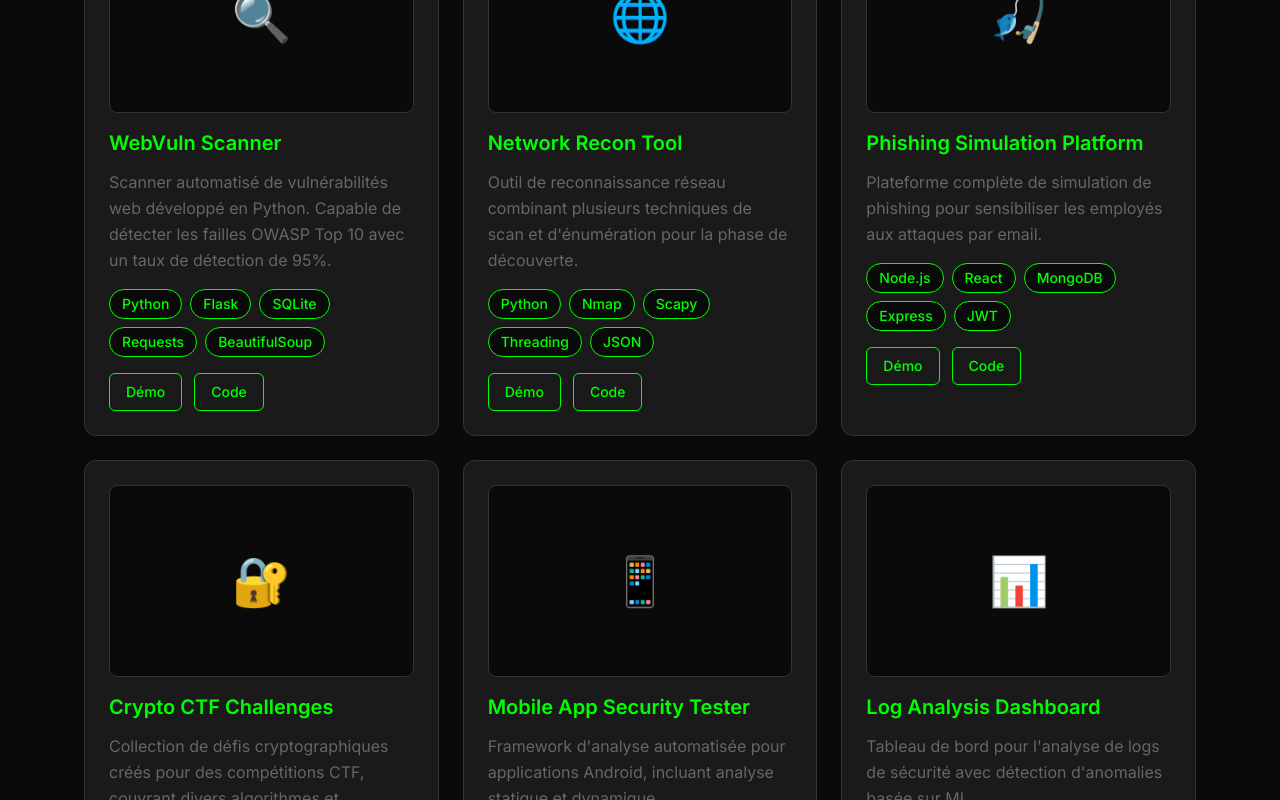
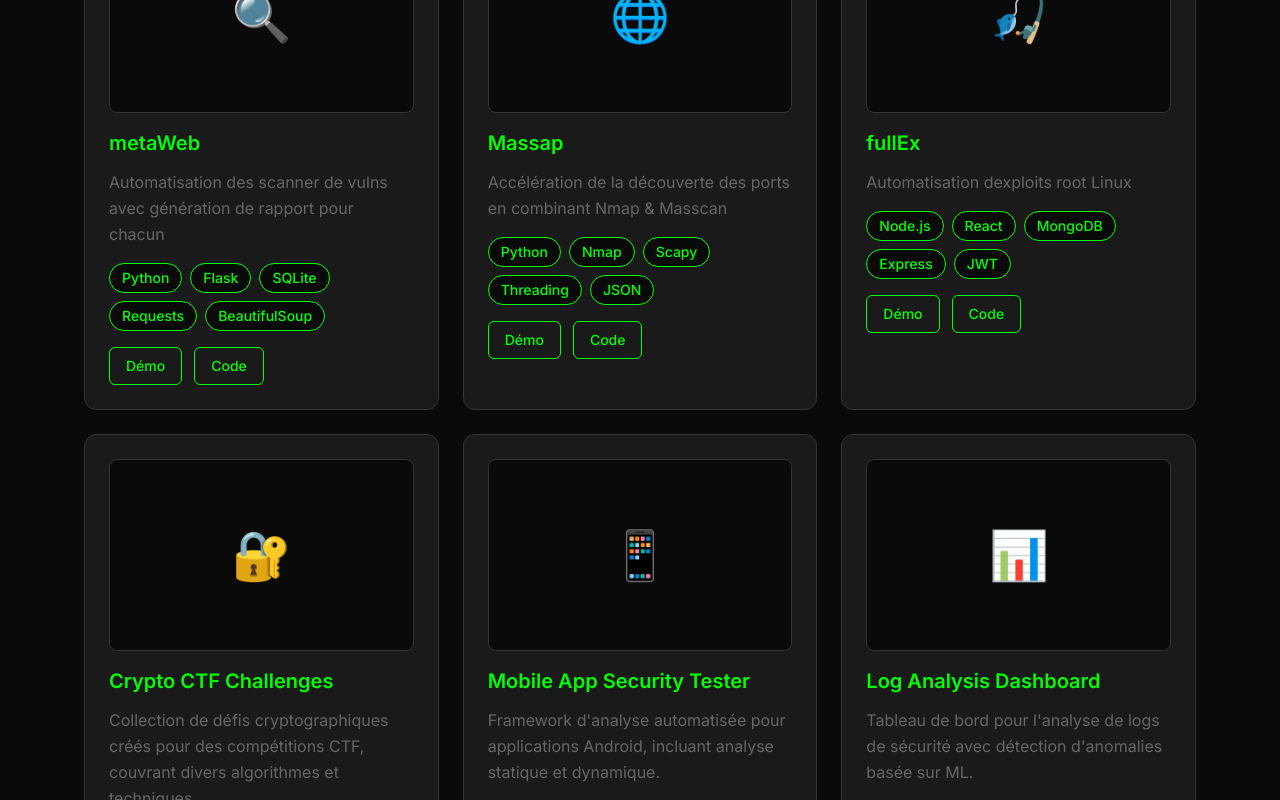
Before and after one commit to M0rPH3U53/M0rPH3U53.github.io, a React (Vite) app: page / in a window 1280 px wide. Shown: the part 4960-5760 px from the top of the page. Built offline with nearby package versions, Linux system fonts and the light colour scheme.

Commit message:
Update Projects.tsx

```diff
--- a/src/components/Projects.tsx
+++ b/src/components/Projects.tsx
@@ -3,24 +3,24 @@ import React from 'react';
 const Projects: React.FC = () => {
   const projects = [
     {
-      title: 'WebVuln Scanner',
-      description: 'Scanner automatisé de vulnérabilités web développé en Python. Capable de détecter les failles OWASP Top 10 avec un taux de détection de 95%.',
+      title: 'metaWeb',
+      description: 'Automatisation des scanner de vulns avec génération de rapport pour chacun',
       tags: ['Python', 'Flask', 'SQLite', 'Requests', 'BeautifulSoup'],
       image: '🔍',
       demoLink: '#',
       codeLink: '#'
     },
     {
-      title: 'Network Recon Tool',
-      description: 'Outil de reconnaissance réseau combinant plusieurs techniques de scan et d\'énumération pour la phase de découverte.',
+      title: 'Massap',
+      description: 'Accélération de la découverte des ports en combinant Nmap & Masscan',
       tags: ['Python', 'Nmap', 'Scapy', 'Threading', 'JSON'],
       image: '🌐',
       demoLink: '#',
       codeLink: '#'
     },
     {
-      title: 'Phishing Simulation Platform',
-      description: 'Plateforme complète de simulation de phishing pour sensibiliser les employés aux attaques par email.',
+      title: 'fullEx',
+      description: 'Automatisation dexploits root Linux',
       tags: ['Node.js', 'React', 'MongoDB', 'Express', 'JWT'],
       image: '🎣',
       demoLink: '#',
@@ -92,10 +92,10 @@ const Projects: React.FC = () => {
 
         <div className="text-center mt-12">
           <p className="text-dark-100 mb-6">
-            Vous voulez voir plus de projets ? Consultez mon profil GitHub.
+            Pour voir plus de projet consultez mon GitHub.
           </p>
           <a
-            href="https://github.com"
+            href="https://github.com/M0rPH3U53"
             target="_blank"
             rel="noopener noreferrer"
             className="btn btn-outline"
```
